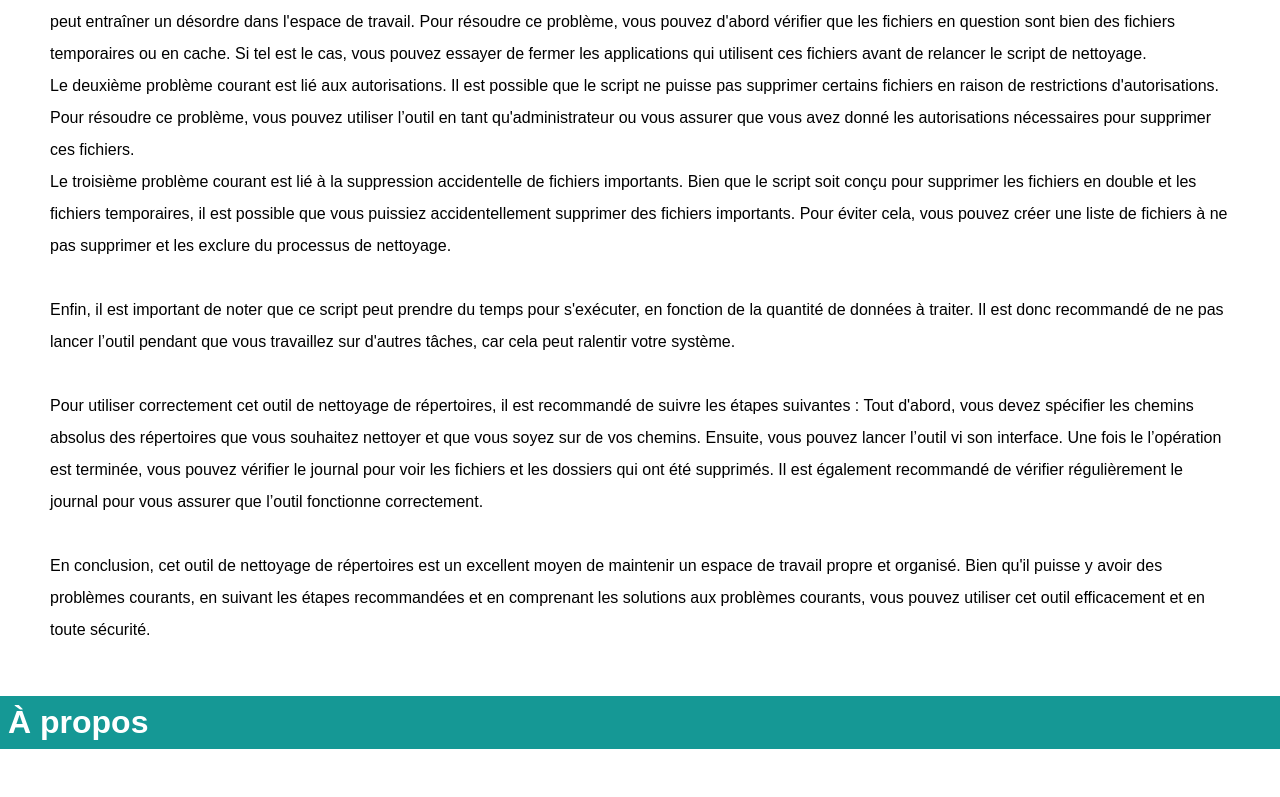
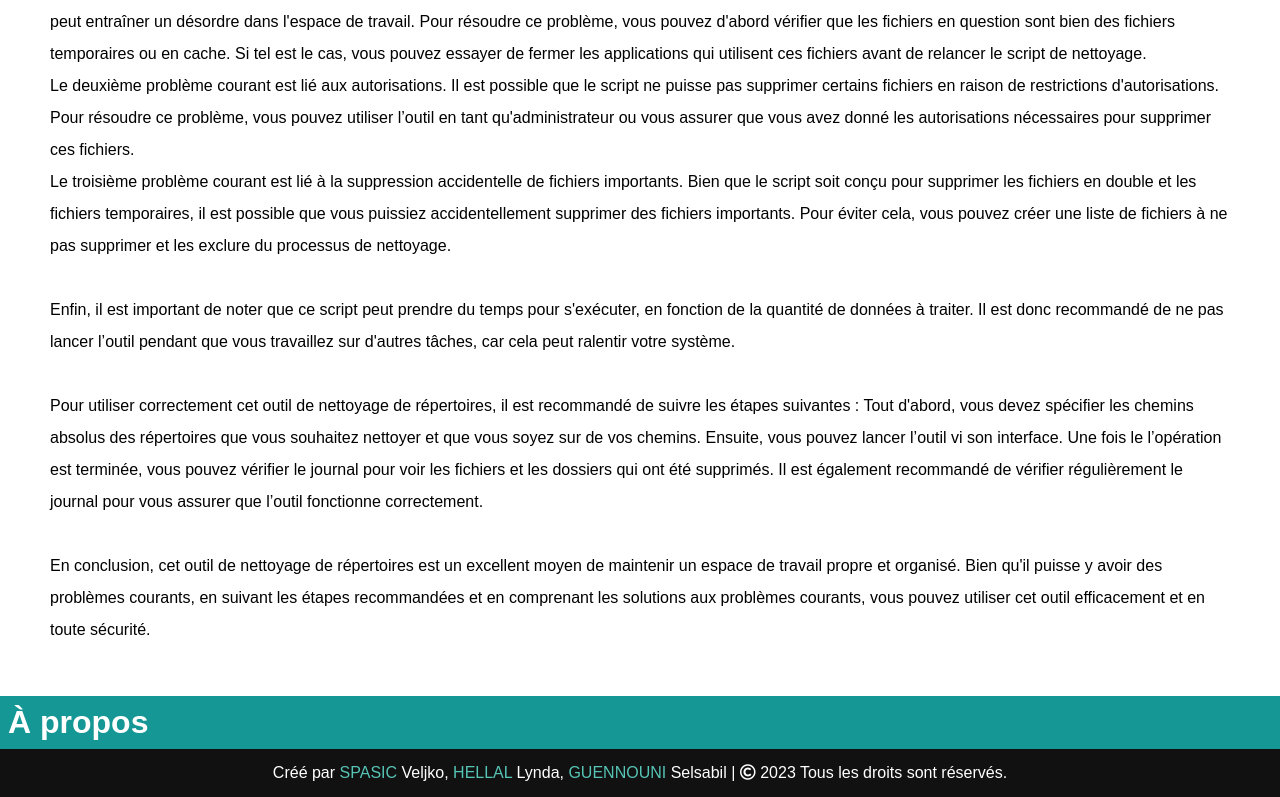
Before and after one commit to TheVSDev/neat-site, a plain HTML site: page index.html in a window 1280 px wide. Shown: the part 5035-5832 px from the top of the page. Before the commit the page ends 5784 px from the top, so only its background shows below. Drawn offline with Linux system fonts and the light colour scheme; a web font is replaced by a local one.

Commit message:
adding FOOTER

```diff
--- a/index.html
+++ b/index.html
@@ -10,6 +10,8 @@
     <link rel="stylesheet" href="https://cdnjs.cloudflare.com/ajax/libs/font-awesome/5.15.3/css/all.min.css"/>
 </head>
 <body>
+    <!--  ||| base |||  -->
+
     <!--  NAVBAR  -->
     <nav class="navbar">
         <input type="checkbox" id="check">
@@ -26,6 +28,7 @@
         </ul>
     </nav>
 
+    <!-- ||| sections ||| -->
 
     <!--  HOME  -->
     <div id="container-bg">
@@ -197,6 +200,13 @@
     <!--  À PROPOS  -->
     <h1 id="about" class="section-title">À propos</h1>
 
+
+
+    <!-- ||| footer ||| -->
+    <footer>
+        <span>Créé par <span class="lname">SPASIC</span> Veljko, <span class="lname">HELLAL</span> Lynda, <span class="lname">GUENNOUNI</span> Selsabil | <span class="far fa-copyright"></span> <script>document.write(new Date().getFullYear())</script> Tous les droits sont réservés.</span>
+    </footer>
+
     <script src="./src/script.js"></script>
 </body>
 </html>
--- a/src/style.css
+++ b/src/style.css
@@ -20,6 +20,18 @@
 body {
     font-family: 'Anuphan', sans-serif;
 }
+
+footer{
+  padding: 15px 23px;
+  color: white;
+  text-align: center;
+  background-color: #111;
+}
+
+.lname {
+  color: var(--lighter-foreground);
+}
+
 
 /* --- NAVBAR --- */
 nav {
```
